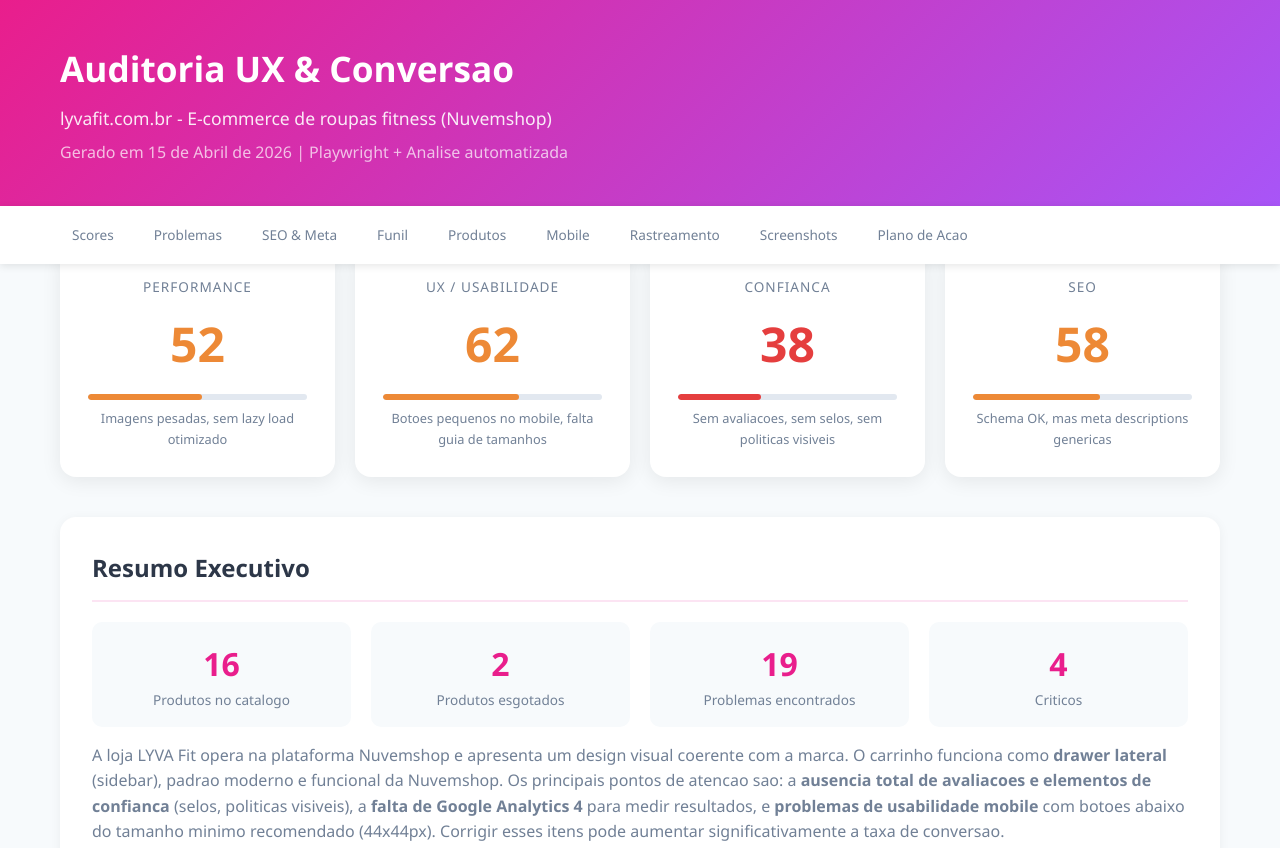
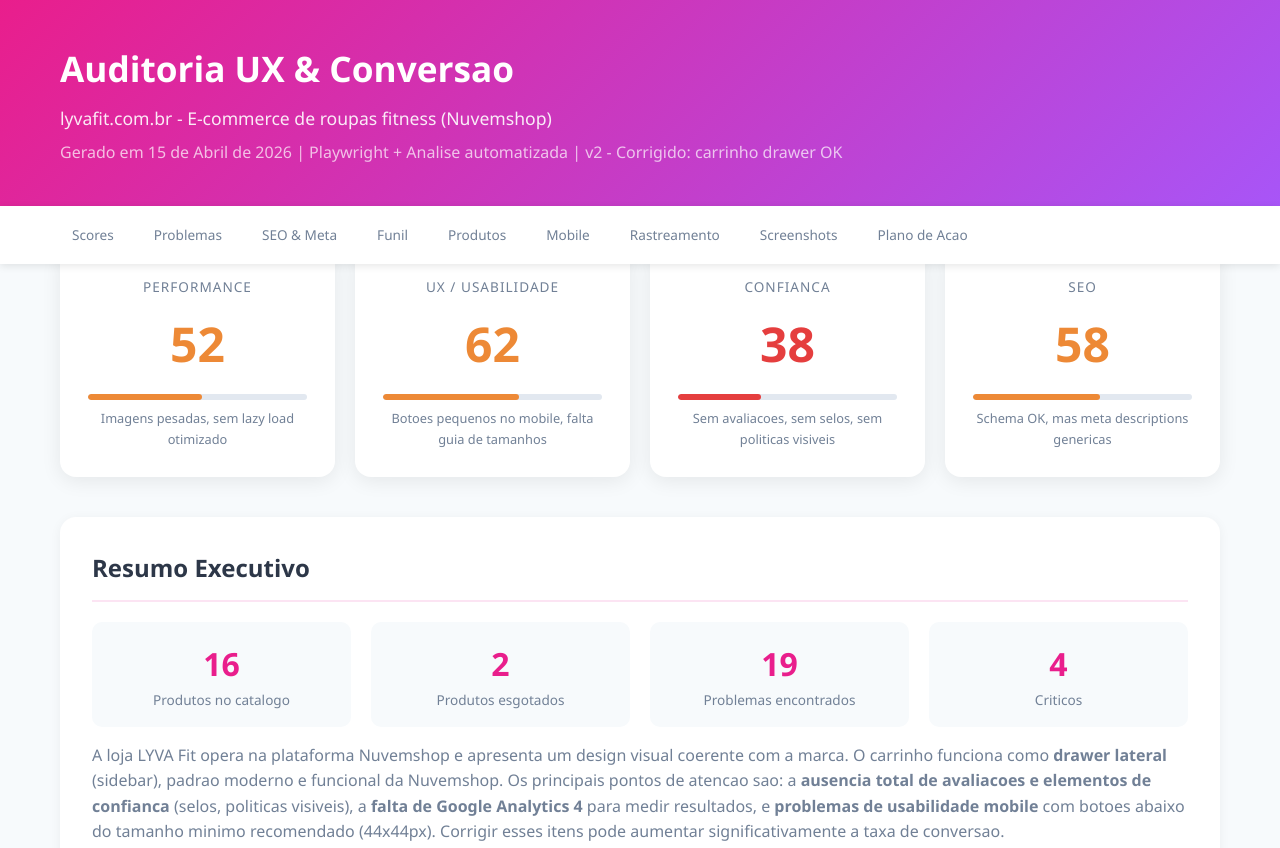
Before and after one commit to matheusfmourao/projeto-claude-code, a website: page auditoria/relatorio-auditoria-lyvafit.html in a window 1280 px wide. Shown: the top 848 px of the page. Drawn offline with Linux system fonts and the light colour scheme.

Commit message:
auto: atualizar arquivos

```diff
--- a/auditoria/relatorio-auditoria-lyvafit.html
+++ b/auditoria/relatorio-auditoria-lyvafit.html
@@ -160,7 +160,7 @@ tr:hover { background: var(--gray-50); }
   <div class="container">
     <h1>Auditoria UX & Conversao</h1>
     <div class="subtitle">lyvafit.com.br - E-commerce de roupas fitness (Nuvemshop)</div>
-    <div class="date">Gerado em 15 de Abril de 2026 | Playwright + Analise automatizada</div>
+    <div class="date">Gerado em 15 de Abril de 2026 | Playwright + Analise automatizada | v2 - Corrigido: carrinho drawer OK</div>
   </div>
 </div>
 
```
